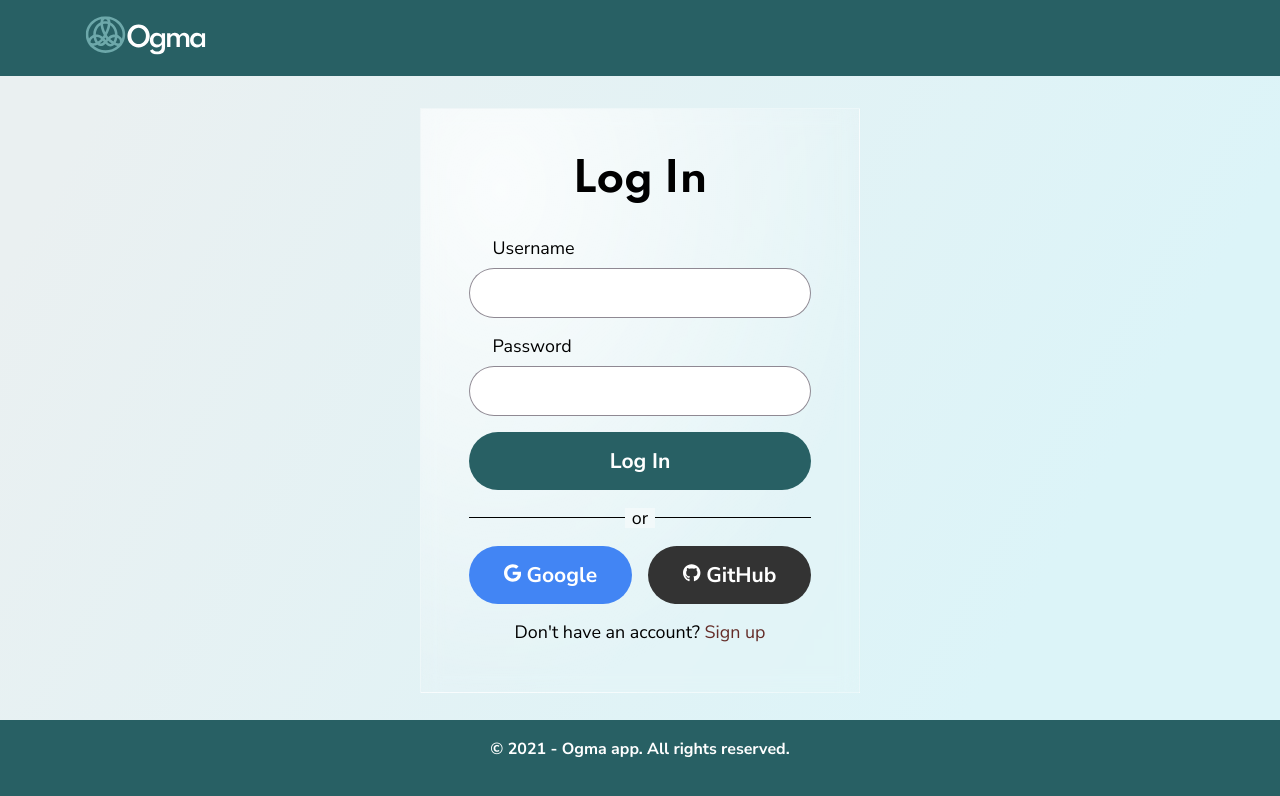
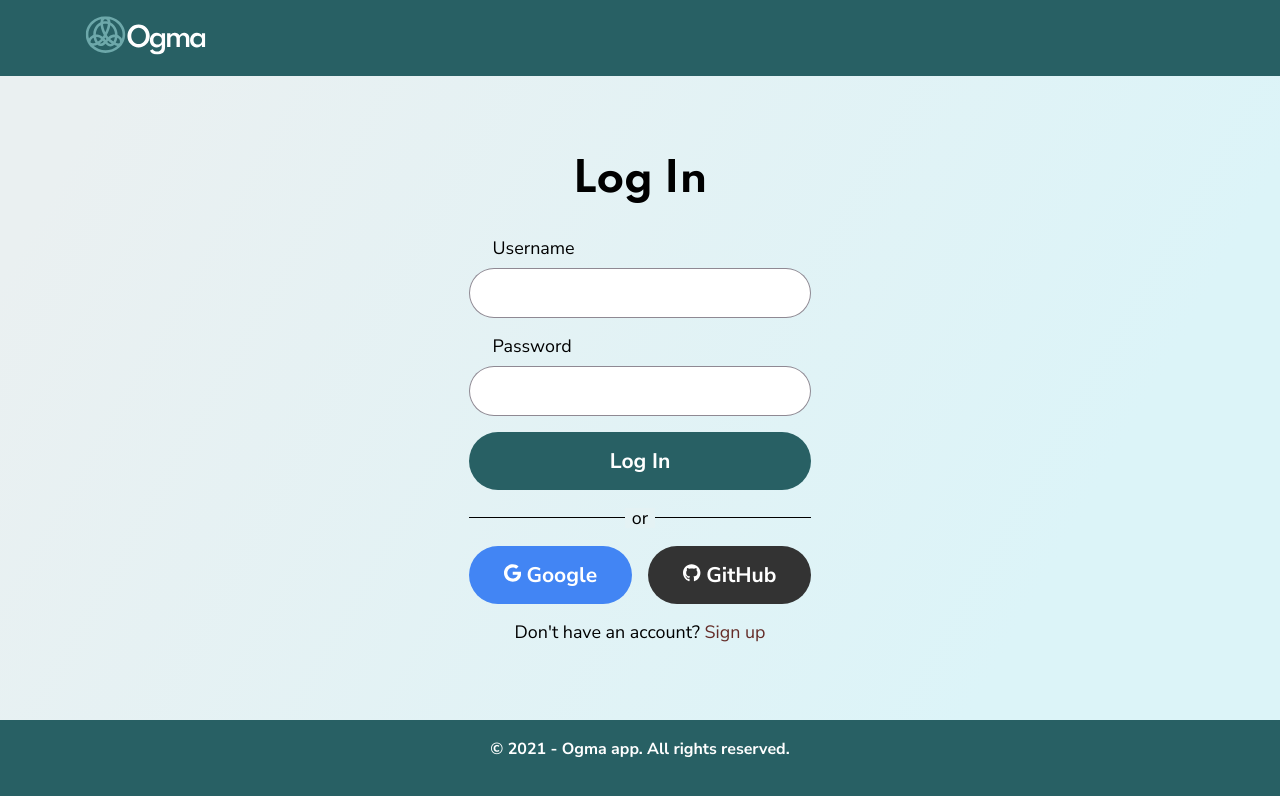
Before and after one commit to OgmaCapStone/ogma-client, a Next.js app: page /login in a window 1280 px wide. Shown: the top 796 px of the page. Built offline with nearby package versions, Linux system fonts and the light colour scheme; no server answers.

Commit message:
🛠 FIX: login and signup container updated

```diff
--- a/styles/Login.module.scss
+++ b/styles/Login.module.scss
@@ -12,15 +12,7 @@
     padding: 3rem;
     width: fit-content;
     height: fit-content;
-    background: radial-gradient(
-      86.16% 86.16% at 18.22% 13.84%,
-      rgba(255, 255, 255, 0.8) 0%,
-      rgba(255, 255, 255, 0.1) 100%
-    );
-    border: 1px solid rgba(255, 255, 255, 0.3);
     box-sizing: border-box;
-    backdrop-filter: blur(10px);
-    -webkit-backdrop-filter: blur(10px);
     @media (max-width: $breakpoint-sm) {
       position: relative;
       padding: 2rem 0;
@@ -84,7 +76,7 @@
       margin: auto;
       width: 30px;
       height: 20px;
-      background-color: #f2f9fa;
+      background-color: #e4f2f4;
       z-index: -1;
       @media (max-width: $breakpoint-sm) {
         background-color: #e4f2f4;
```
